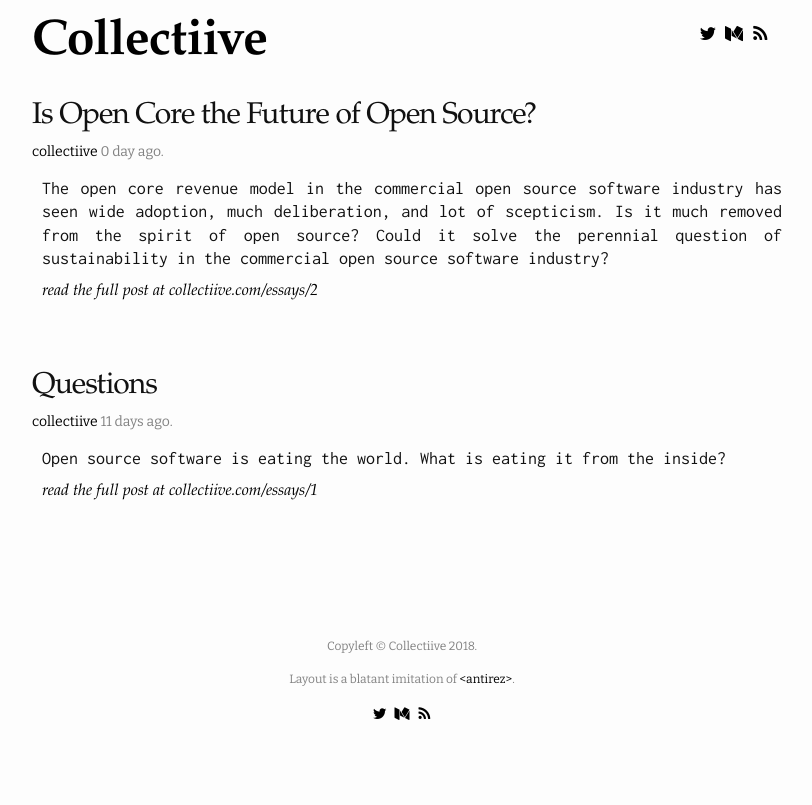
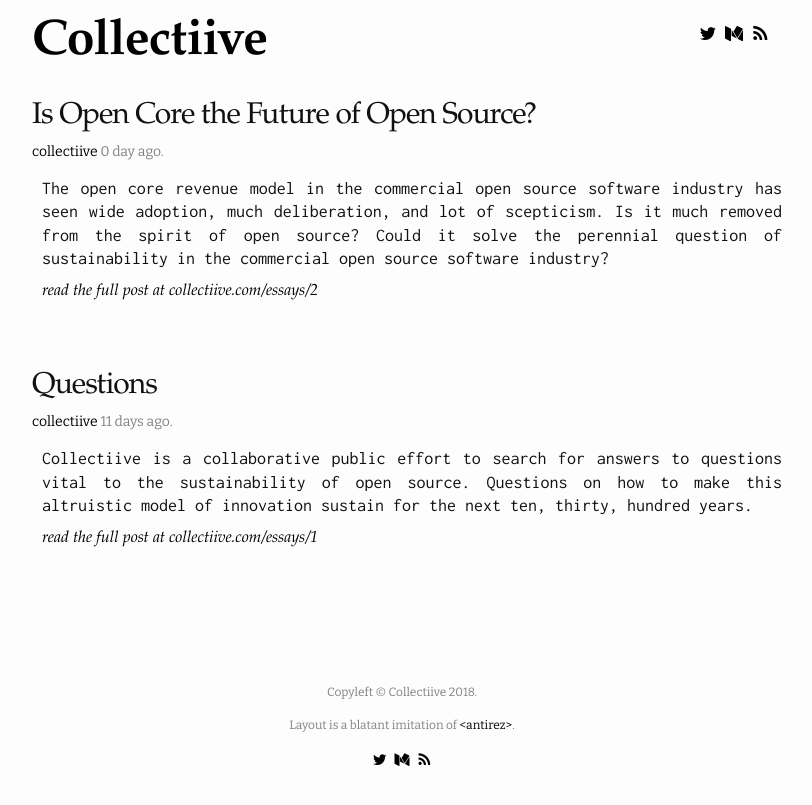
Before and after one commit to collectiive/collectiive.github.io, a Jekyll site: the page built from index.html, in a window 1280 px wide. Shown: the top 805 px of the page, without its empty margins (238-1050 px from the left). Built offline with Jekyll 4.4.1, drawn with Linux system fonts in a browser that asks for light colours; nearby versions of some CDN libraries; the list of posts is cut into pages by our own code.

Commit message:
Edits to Questions

```diff
--- a/_posts/2018-12-01-questions.md
+++ b/_posts/2018-12-01-questions.md
@@ -5,12 +5,15 @@ date: "2018-11-20 11:11"
 comments: true
 permalink: /essays/1
 redirect_from: /questions
-excerpt: "Open source software is eating the world. What is eating it from the inside?"
+excerpt: "Collectiive is a collaborative public effort to search for answers to questions vital to the sustainability of open source. Questions on how to make this altruistic model of innovation sustain for the next ten, thirty, hundred years."
 ---
-### Collectiive?
+> Open source software is eating the world. What is eating it from the inside?
+
+
+
 The open source movement is at an inflection point. The number, popularity, and usage of open source software is at an historic high; but the fundamental sustainability of the movement is shaky at best, non-existent at worst.
 
-**Collectiive** is a collaborative public effort to search for answers to questions vital to the sustainability of open source. Questions on how to make this altruistic model of innovation sustain for the next ten, thirty, hundred years. Reach out and help us ask the right questions!
+**Collectiive** is a collaborative public effort to search for answers to questions vital to the sustainability of open source: questions on how to make this altruistic model of innovation sustain for the next ten, thirty, hundred years. Reach out and help us ask the right questions!
 
 ### Questions
 - **Can we make the open-source movement self-sustaining?**
```
